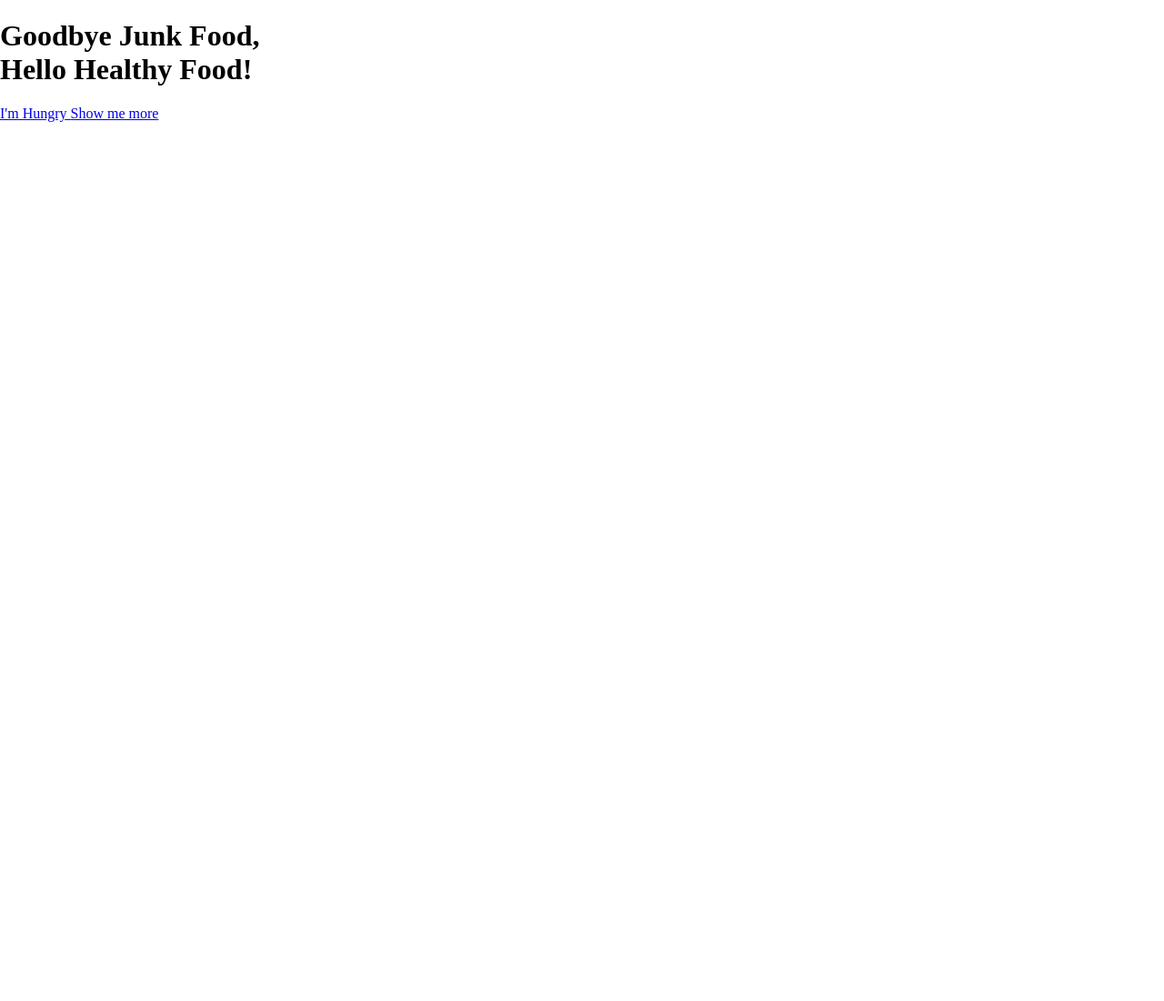
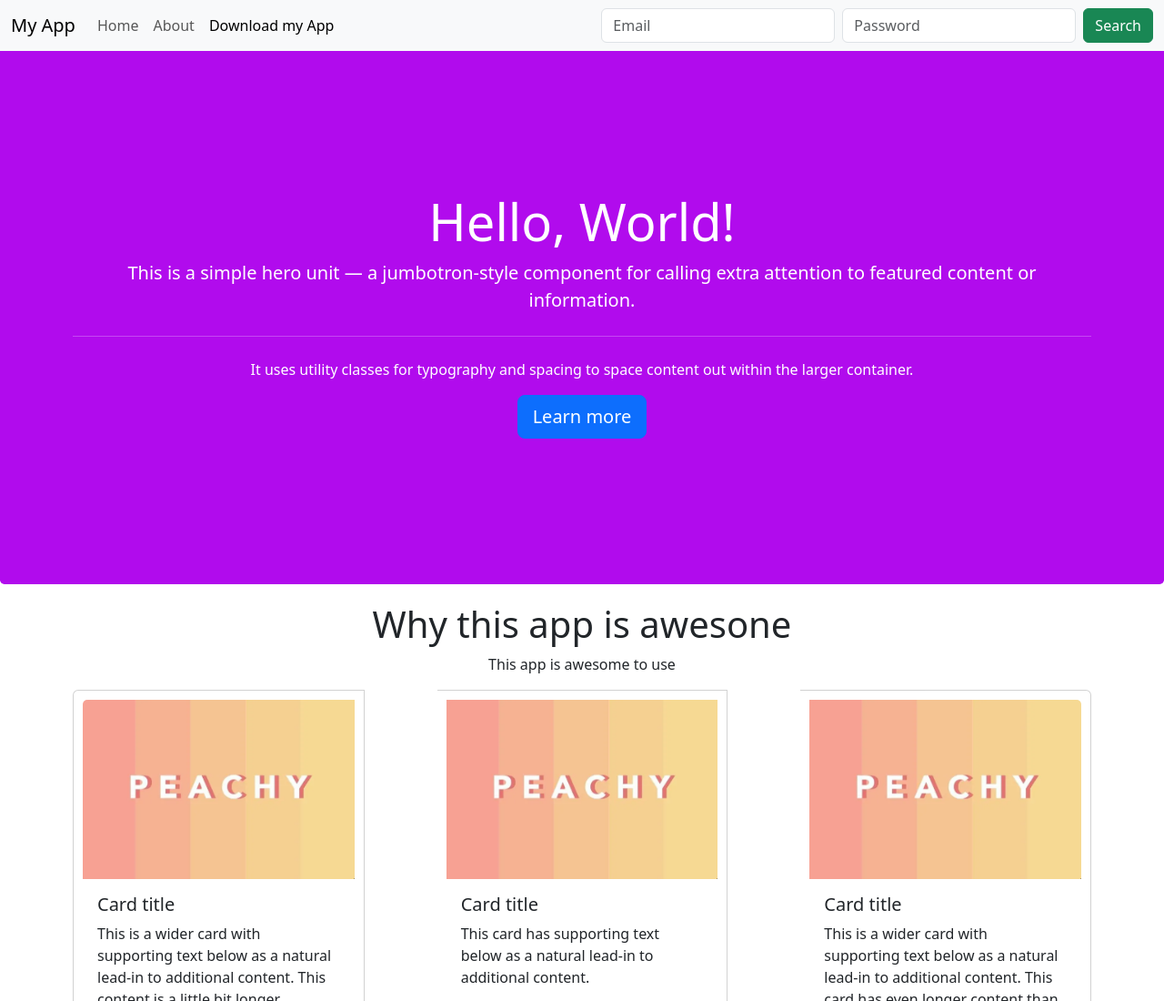
Before and after one commit to Shailesh1674/App-Landing-Page-in-Bootstrap, a plain HTML site: page index.html in a window 1280 px wide. Shown: the top 1100 px of the page at 91% size. Before the commit the page ends 800 px from the top, so only its background shows below. Drawn offline with nearby package versions, Linux system fonts and the light colour scheme.

Commit message:
Update index.html

```diff
--- a/index.html
+++ b/index.html
@@ -1,27 +1,122 @@
-<!DOCTYPE html>
+<!doctype html>
 <html lang="en">
-<head>
-    <meta charset="UTF-8">
-    <meta name="viewport" content="width=device-width, initial-scale=1.0">
-    <title>PROJECT - Food Product</title>
-    <link rel="stylesheet" href="vendor/css/normalize.css">
-    <link rel="stylesheet" href="vendor/css/grid.css">
-    <link rel="stylesheet" href="resources/css/style.css">
-    <link rel="preconnect" href="https://fonts.googleapis.com">
-    <link rel="preconnect" href="https://fonts.gstatic.com" crossorigin>
-    <link href="https://fonts.googleapis.com/css2?family=Lato:ital,wght@0,100;0,300;0,400;0,700;0,900;1,100;1,300;1,400;1,700;1,900&display=swap" rel="stylesheet">
-</head>
-<body>
-    <header>
-        <div class="hero-icon-box">
-            <h1>
-                Goodbye Junk Food,
-                <br>
-                Hello Healthy Food!
-            </h1>
-            <a href="#">I'm Hungry </a>
-            <a href="#">Show me more </a>
+  <head>
+    <meta charset="utf-8">
+    <meta name="viewport" content="width=device-width, initial-scale=1">
+    <title>Bootstrap demo</title>
+    <link href="https://cdn.jsdelivr.net/npm/bootstrap@5.3.6/dist/css/bootstrap.min.css" rel="stylesheet" integrity="sha384-4Q6Gf2aSP4eDXB8Miphtr37CMZZQ5oXLH2yaXMJ2w8e2ZtHTl7GptT4jmndRuHDT" crossorigin="anonymous">
+    <style>
+      .jumbotron {
+        background-color: #b10bed;
+        padding: 10rem 5rem;
+        border-radius: 0.3rem;
+        text-align: center;
+        margin-top: 50px;
+        color: white !important;
+      }
+      .container {
+        margin-top: 20px;
+        text-align: center;
+      }
+      .card-group .card {
+        margin-right: 80px;
+        margin-left: 80px;
+        padding: 10px;
+      }
+      .card {
+        margin-right: 80px;
+        padding: 10px;
+      }
+      #appstorelogo {
+        width: 200px;
+      }
+      .f1 {
+        margin-top: 50px;
+        padding: 150px;
+        text-align: center;
+        background-color: aqua;
+      }
+    </style>
+  </head>
+
+  <body data-bs-spy="scroll" data-bs-target=".navbar" data-bs-offset="150">
+
+    <nav class="navbar navbar-expand-lg bg-body-tertiary fixed-top" id="navbar">
+      <div class="container-fluid">
+        <a class="navbar-brand" href="#">My App</a>
+        <button class="navbar-toggler" type="button" data-bs-toggle="collapse" data-bs-target="#navbarSupportedContent" aria-controls="navbarSupportedContent" aria-expanded="false" aria-label="Toggle navigation">
+          <span class="navbar-toggler-icon"></span>
+        </button>
+        <div class="collapse navbar-collapse" id="navbarSupportedContent">
+          <ul class="navbar-nav me-auto mb-2 mb-lg-0">
+            <li class="nav-item">
+              <a class="nav-link active" aria-current="page" href="#jumbotron">Home</a>
+            </li>
+            <li class="nav-item">
+              <a class="nav-link" href="#about">About</a>
+            </li>
+            <li class="nav-item">
+              <a class="nav-link" href="#footer">Download my App</a>
+            </li>
+          </ul>
+          <form class="d-flex" role="search">
+            <input class="form-control me-2" type="email" placeholder="Email" aria-label="Email"/>
+            <input class="form-control me-2" type="password" placeholder="Password" aria-label="Password"/>
+            <button class="btn btn-success" type="submit">Search</button>
+          </form>
         </div>
-    </header>
-</body>
+      </div>
+    </nav>
+
+    <div class="jumbotron text-center" id="jumbotron">
+      <h1 class="display-4">Hello, World!</h1>
+      <p class="lead">This is a simple hero unit — a jumbotron-style component for calling extra attention to featured content or information.</p>
+      <hr class="my-4">
+      <p>It uses utility classes for typography and spacing to space content out within the larger container.</p>
+      <a class="btn btn-primary btn-lg" href="#" role="button">Learn more</a>
+    </div>
+
+    <div class="container" id="about">
+      <h1>Why this app is awesone</h1>
+      <p>This app is awesome to use</p>
+    </div>
+
+    <div class="card-group">
+      <div class="card">
+        <img src="bg1.png" class="card-img-top" alt="...">
+        <div class="card-body">
+          <h5 class="card-title">Card title</h5>
+          <p class="card-text">This is a wider card with supporting text below as a natural lead-in to additional content. This content is a little bit longer.</p>
+          <p class="card-text"><small class="text-body-secondary">Last updated 3 mins ago</small></p>
+        </div>
+      </div>
+      <div class="card">
+        <img src="bg1.png" class="card-img-top" alt="...">
+        <div class="card-body">
+          <h5 class="card-title">Card title</h5>
+          <p class="card-text">This card has supporting text below as a natural lead-in to additional content.</p>
+          <p class="card-text"><small class="text-body-secondary">Last updated 3 mins ago</small></p>
+        </div>
+      </div>
+      <div class="card">
+        <img src="bg1.png" class="card-img-top" alt="...">
+        <div class="card-body">
+          <h5 class="card-title">Card title</h5>
+          <p class="card-text">This is a wider card with supporting text below as a natural lead-in to additional content. This card has even longer content than the first to show that equal height action.</p>
+          <p class="card-text"><small class="text-body-secondary">Last updated 3 mins ago</small></p>
+        </div>
+      </div>
+    </div>
+
+    <footer>
+      <div class="f1" id="footer">
+        <h1>Download my App!</h1>
+        <p>Really, why should I download this app?</p>
+        <p><a href="#"><img id="appstorelogo" src="applogo.png" alt=""></a></p>
+      </div>
+    </footer>
+
+    <!-- Only one correct Bootstrap JS bundle script -->
+    <script src="https://cdn.jsdelivr.net/npm/bootstrap@5.3.6/dist/js/bootstrap.bundle.min.js" integrity="sha384-j1CDi7MgGQ12Z7Qab0qlWQ/Qqz24Gc6BM0thvEMVjHnfYGF0rmFCozFSxQBxwHKO" crossorigin="anonymous"></script>
+  </body>
 </html>
```
